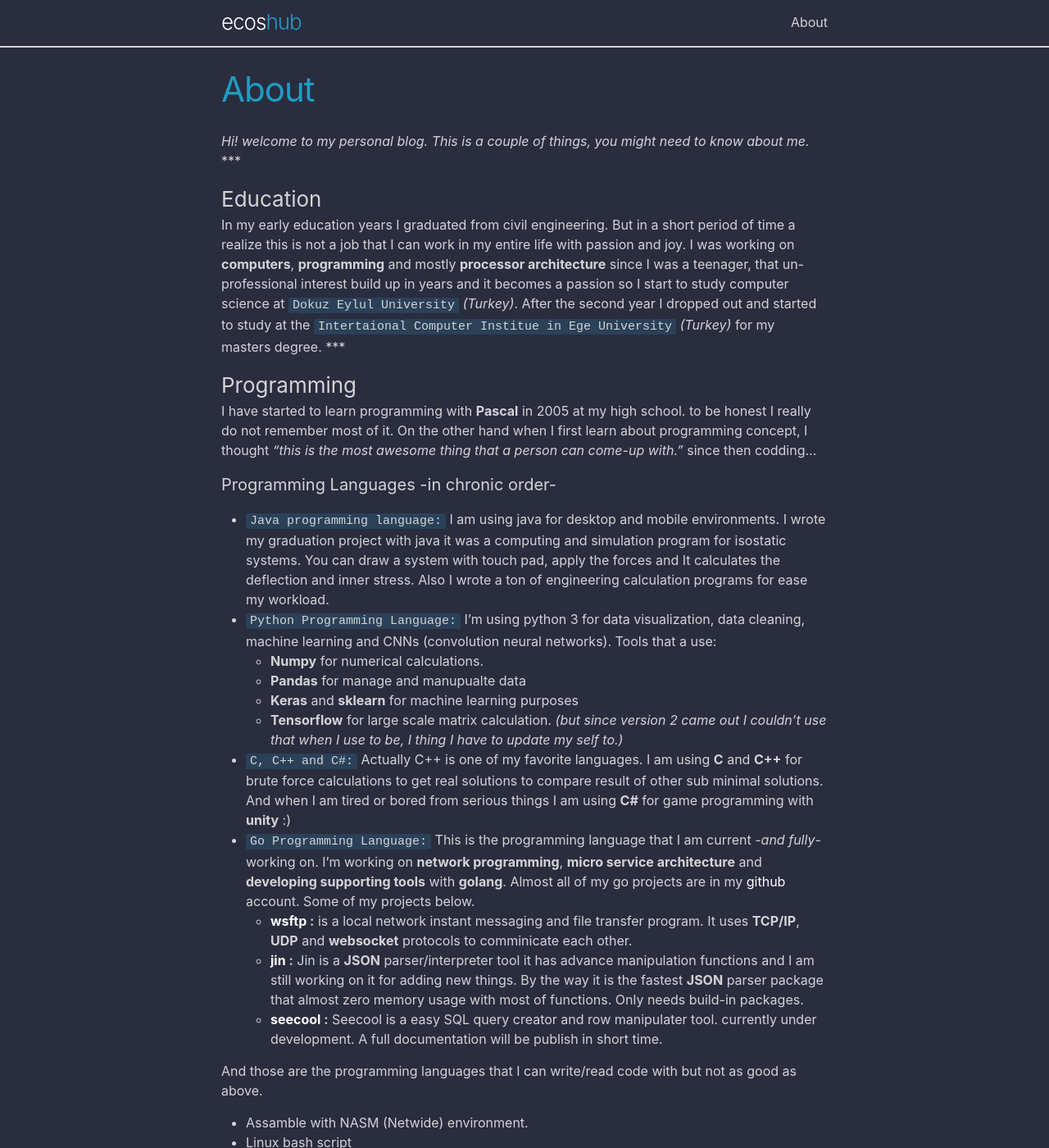
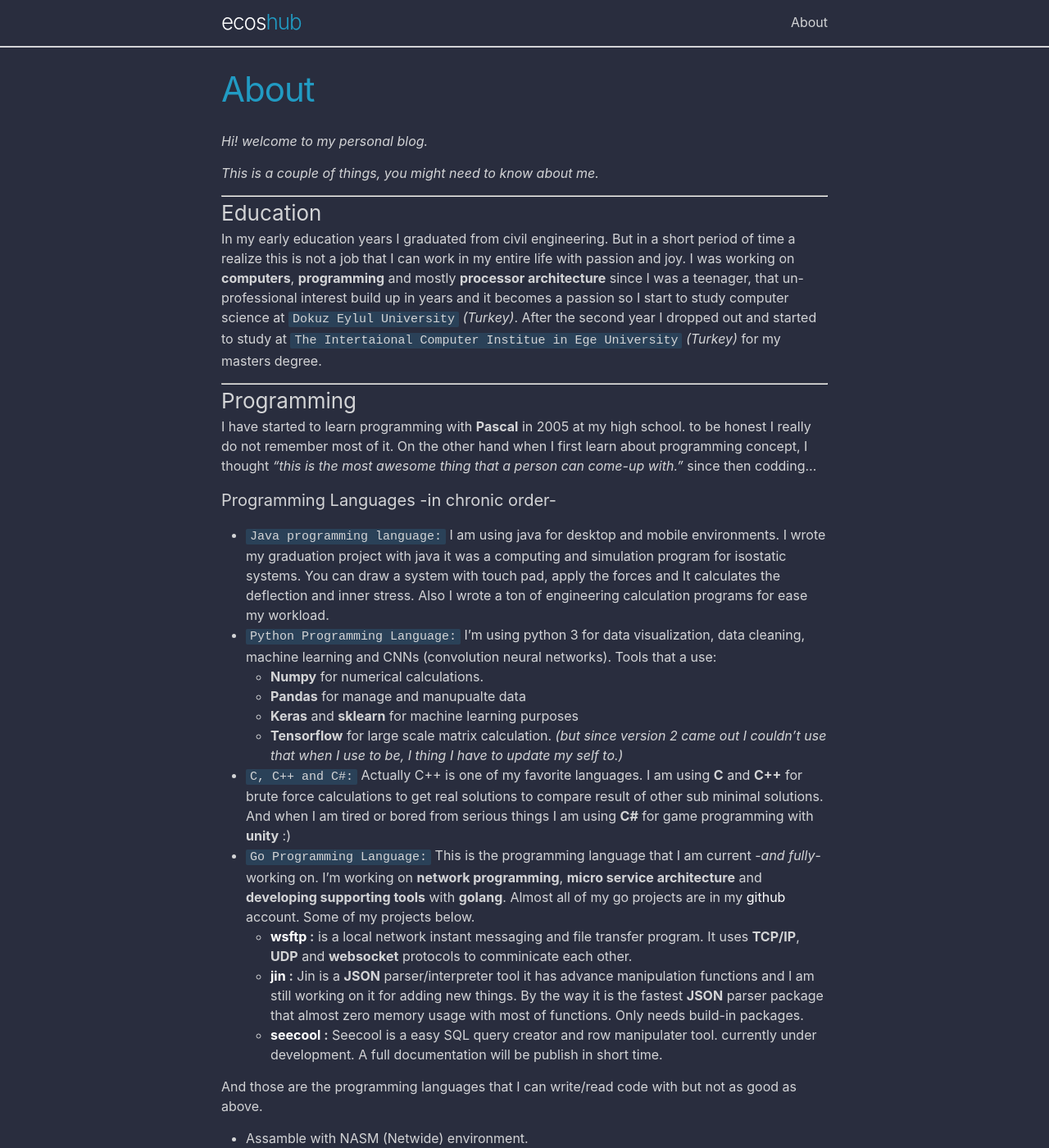
Before and after one commit to ecoshub/ecoshub.github.io, a Jekyll site: the page built from about.markdown, in a window 1280 px wide and 1400 px high. Shown: the whole window at 82% size. Built offline with Jekyll 4.4.1, drawn with Linux system fonts in a browser that asks for light colours; some of the changed text lies outside the part shown.

```diff
--- a/about.markdown
+++ b/about.markdown
@@ -5,11 +5,16 @@ permalink: /about/
 ---
 
 *Hi!  welcome to my personal blog.*
+
 *This is a couple of things, you might need to know about me.*
+
 ***
+
 ### Education
-In my early education years I graduated from civil engineering. But in a short period of time a realize this is not a job that I can work in my entire life with passion and joy. I was working on **computers**, **programming** and mostly **processor architecture** since I was a teenager, that un-professional interest build up in years and it becomes a passion so I start to study computer science at `Dokuz Eylul University` *(Turkey)*. After the second year I dropped out and started to study at the `Intertaional Computer Institue in Ege University` *(Turkey)* for my masters degree.
+In my early education years I graduated from civil engineering. But in a short period of time a realize this is not a job that I can work in my entire life with passion and joy. I was working on **computers**, **programming** and mostly **processor architecture** since I was a teenager, that un-professional interest build up in years and it becomes a passion so I start to study computer science at `Dokuz Eylul University` *(Turkey)*. After the second year I dropped out and started to study at `The Intertaional Computer Institue in Ege University` *(Turkey)* for my masters degree.
+
 ***
+
 ### Programming
 
 I have started to learn programming with **Pascal** in 2005 at my high school. to be honest I really do not remember most of it. On the other hand when I first learn about programming concept, I thought *"this is the most awesome thing that a person can come-up with."* since then codding...
@@ -33,7 +38,9 @@ And those are the programming languages that I can write/read code with but not
 * Assamble with NASM (Netwide) environment.
 * Linux bash script
 * JavaScript with node
+
 ***
+
 ### Technologies/Programs that I have been using for development
 
 *  **CircleCI** for continues integration
@@ -42,13 +49,17 @@ And those are the programming languages that I can write/read code with but not
 *  **Redis** for in-memory, cache base data structure store
 * **Node** for server testing purposes
 * **Unit testing**
+
 ***
+
 ### Environment
 * Arch-Linux base Manjaro operation system
 * Sublime Text for code writing,
 * VS Code for debugging
 * Vim for code editing with ssh communication
+
 ***
+
 ### Hoobies
 
 * Electronic, Computer architecture
```
